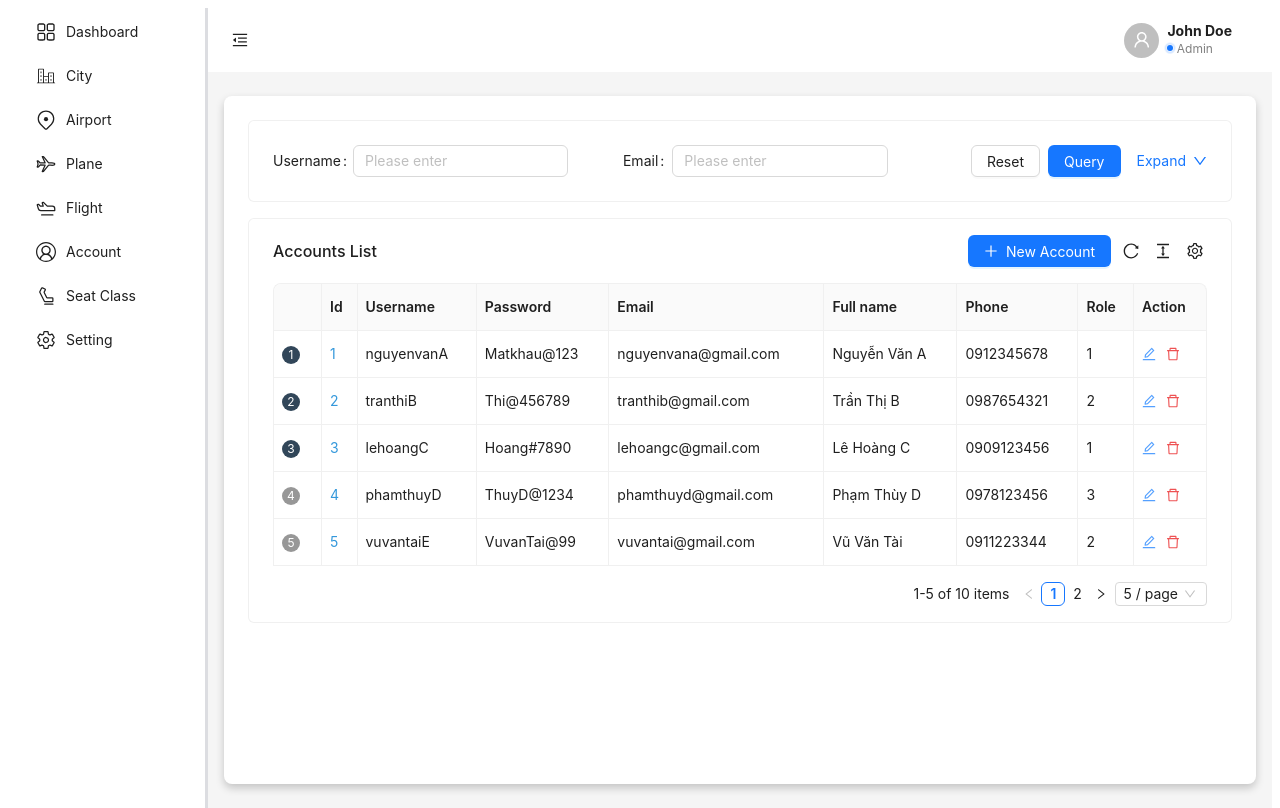
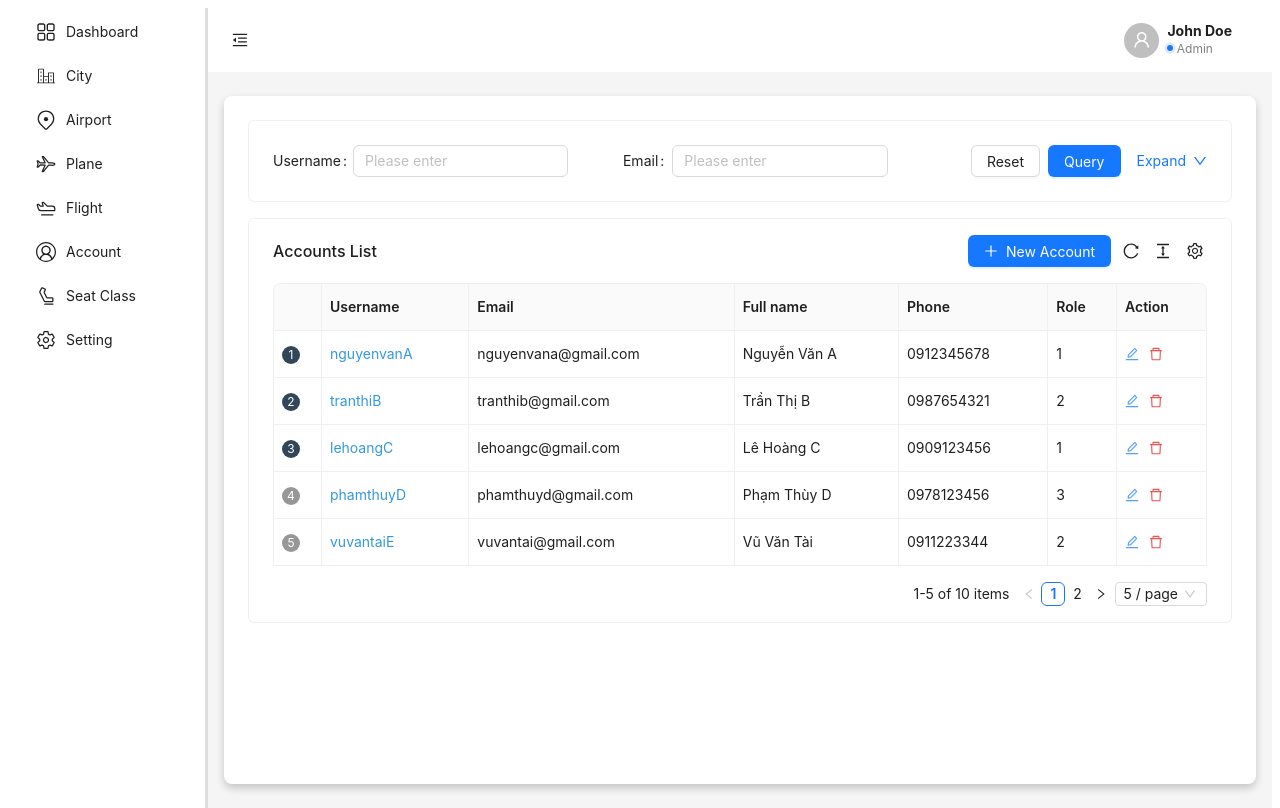
Before and after one commit to NHACTAOHOCBAI/Booking_Flight_FE, a React (Vite) app: page /admin/manage-account in a window 1280 px wide. Built offline with nearby package versions, Linux system fonts and the light colour scheme.

Commit message:
sua account

```diff
--- a/src/pages/admin/accountManagement/accountManagement.tsx
+++ b/src/pages/admin/accountManagement/accountManagement.tsx
@@ -53,8 +53,7 @@ const AccountManagement = () => {
       width: 48
     },
     {
-      title: 'Id',
-      search: false,
+      title: 'Username',
       render: (_, record) => (
         <a
           style={{ color: '#3498db' }}
@@ -63,18 +62,9 @@ const AccountManagement = () => {
             setIsDetailOpen(true)
           }}
         >
-          {record.id}
+          {record.username}
         </a>
       )
-    },
-    {
-      title: 'Username',
-      dataIndex: 'username'
-    },
-    {
-      title: 'Password',
-      dataIndex: 'password',
-      search: false
     },
     {
       title: 'Email',
```
